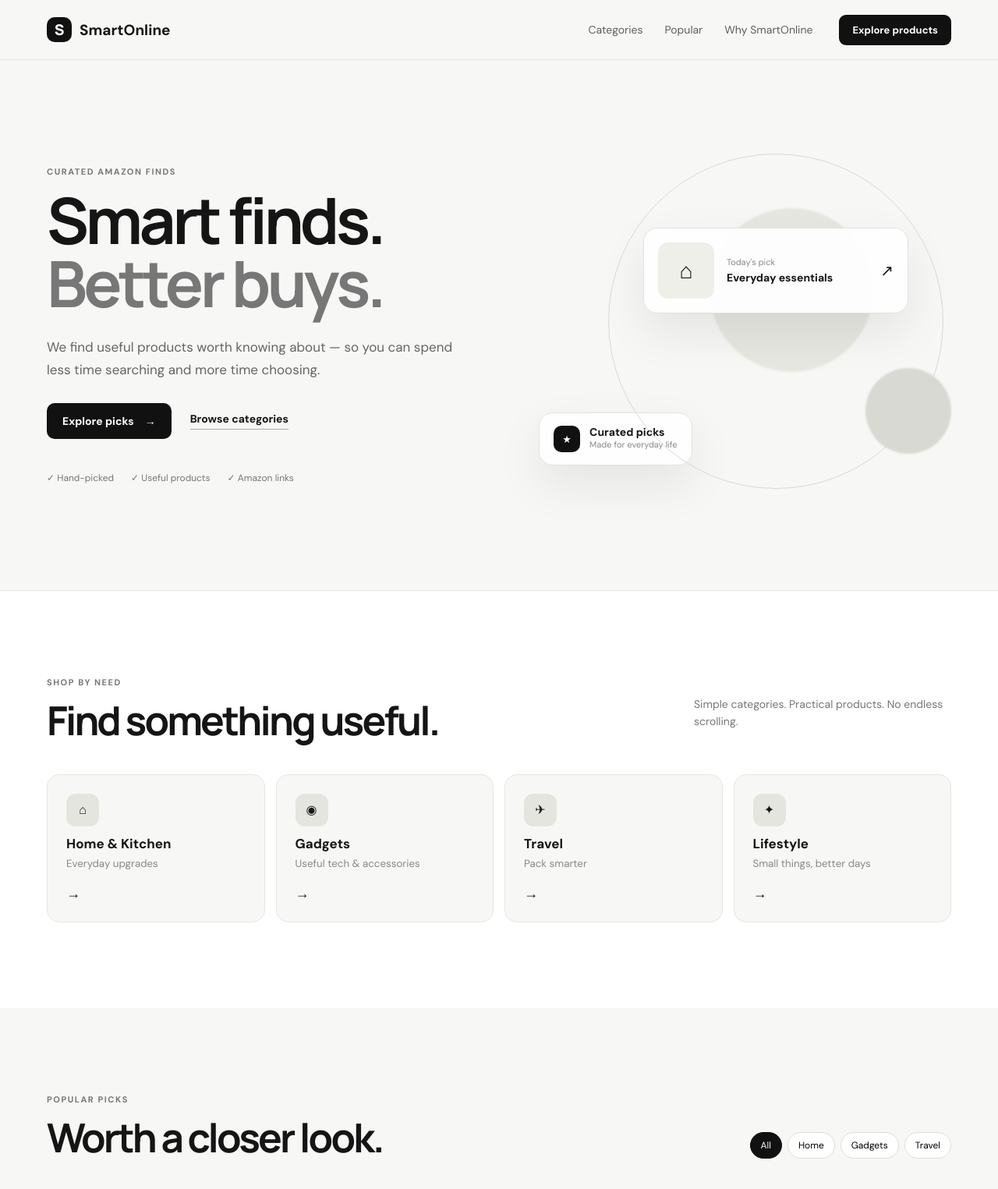
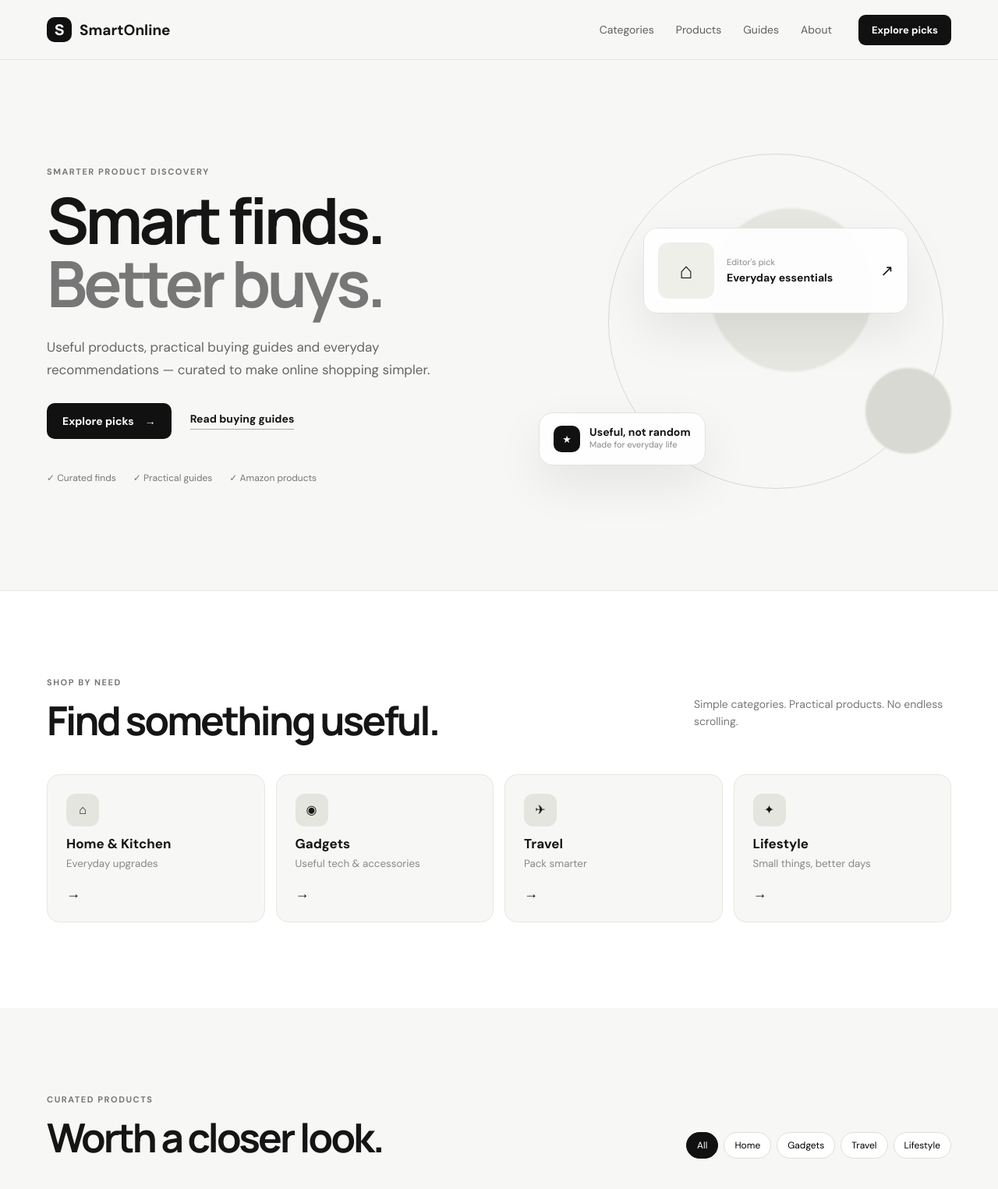
Before and after one commit to skvijay052/smartonline, a plain HTML site: page index.html in a window 1280 px wide. Shown: the top 1525 px of the page at 78% size. Drawn offline with Linux system fonts and the light colour scheme.

Commit message:
Upgrade SmartOnline static site: index.html

```diff
--- a/index.html
+++ b/index.html
@@ -1,105 +1,66 @@
 <!doctype html>
 <html lang="en">
 <head>
-  <meta charset="UTF-8" />
-  <meta name="viewport" content="width=device-width, initial-scale=1.0" />
-  <meta name="description" content="SmartOnline — discover useful products on Amazon India, curated for everyday life." />
-  <title>SmartOnline — Smart finds. Better buys.</title>
-  <link rel="preconnect" href="https://fonts.googleapis.com">
-  <link rel="preconnect" href="https://fonts.gstatic.com" crossorigin>
-  <link href="https://fonts.googleapis.com/css2?family=DM+Sans:wght@400;500;600;700&family=Manrope:wght@700;800&display=swap" rel="stylesheet">
-  <link rel="stylesheet" href="styles.css" />
+<meta charset="UTF-8"><meta name="viewport" content="width=device-width,initial-scale=1">
+<meta name="description" content="SmartOnline helps you discover useful products, practical buying guides and curated Amazon finds for everyday life in India.">
+<meta name="robots" content="index,follow">
+<title>SmartOnline — Smart finds. Better buys.</title>
+<link rel="preconnect" href="https://fonts.googleapis.com"><link rel="preconnect" href="https://fonts.gstatic.com" crossorigin>
+<link href="https://fonts.googleapis.com/css2?family=DM+Sans:wght@400;500;600;700&family=Manrope:wght@700;800&display=swap" rel="stylesheet">
+<link rel="stylesheet" href="styles.css">
 </head>
 <body>
-  <header class="site-header">
-    <div class="container nav">
-      <a class="brand" href="#"><span class="brand-mark">S</span><span>SmartOnline</span></a>
-      <nav>
-        <a href="#categories">Categories</a>
-        <a href="#popular">Popular</a>
-        <a href="#why">Why SmartOnline</a>
-      </nav>
-      <a class="nav-cta" href="#popular">Explore products</a>
-    </div>
-  </header>
+<header class="site-header"><div class="container nav">
+<a class="brand" href="#"><span class="brand-mark">S</span><span>SmartOnline</span></a>
+<nav><a href="#categories">Categories</a><a href="#products">Products</a><a href="#guides">Guides</a><a href="#about">About</a></nav>
+<a class="nav-cta" href="#products">Explore picks</a>
+</div></header>
+<main>
+<section class="hero"><div class="container hero-grid"><div class="hero-copy">
+<p class="eyebrow">SMARTER PRODUCT DISCOVERY</p><h1>Smart finds.<br><span>Better buys.</span></h1>
+<p class="hero-text">Useful products, practical buying guides and everyday recommendations — curated to make online shopping simpler.</p>
+<div class="hero-actions"><a class="button primary" href="#products">Explore picks <span>→</span></a><a class="text-link" href="#guides">Read buying guides</a></div>
+<div class="trust-row"><span>✓ Curated finds</span><span>✓ Practical guides</span><span>✓ Amazon products</span></div>
+</div><div class="hero-art"><div class="orb orb-one"></div><div class="orb orb-two"></div><div class="hero-ring"></div>
+<div class="floating-card card-main"><div class="product-visual">⌂</div><div><small>Editor's pick</small><strong>Everyday essentials</strong></div><span class="arrow">↗</span></div>
+<div class="floating-card card-small"><span class="mini-icon">★</span><div><strong>Useful, not random</strong><small>Made for everyday life</small></div></div>
+</div></div></section>
 
-  <main>
-    <section class="hero">
-      <div class="container hero-grid">
-        <div class="hero-copy">
-          <p class="eyebrow">CURATED AMAZON FINDS</p>
-          <h1>Smart finds.<br><span>Better buys.</span></h1>
-          <p class="hero-text">We find useful products worth knowing about — so you can spend less time searching and more time choosing.</p>
-          <div class="hero-actions">
-            <a class="button primary" href="#popular">Explore picks <span>→</span></a>
-            <a class="text-link" href="#categories">Browse categories</a>
-          </div>
-          <div class="trust-row">
-            <span>✓ Hand-picked</span>
-            <span>✓ Useful products</span>
-            <span>✓ Amazon links</span>
-          </div>
-        </div>
-        <div class="hero-art">
-          <div class="orb orb-one"></div><div class="orb orb-two"></div>
-          <div class="floating-card card-main">
-            <div class="product-visual visual-home">⌂</div>
-            <div><small>Today's pick</small><strong>Everyday essentials</strong></div>
-            <span class="arrow">↗</span>
-          </div>
-          <div class="floating-card card-small">
-            <span class="mini-icon">★</span><div><strong>Curated picks</strong><small>Made for everyday life</small></div>
-          </div>
-          <div class="hero-ring"></div>
-        </div>
-      </div>
-    </section>
+<section id="categories" class="section categories"><div class="container"><div class="section-heading"><div><p class="eyebrow">SHOP BY NEED</p><h2>Find something useful.</h2></div><p>Simple categories. Practical products. No endless scrolling.</p></div>
+<div class="category-grid">
+<a class="category-card" href="#products" data-category="Home & Kitchen"><span class="category-icon">⌂</span><strong>Home & Kitchen</strong><small>Everyday upgrades</small><span>→</span></a>
+<a class="category-card" href="#products" data-category="Gadgets"><span class="category-icon">◉</span><strong>Gadgets</strong><small>Useful tech & accessories</small><span>→</span></a>
+<a class="category-card" href="#products" data-category="Travel"><span class="category-icon">✈</span><strong>Travel</strong><small>Pack smarter</small><span>→</span></a>
+<a class="category-card" href="#products" data-category="Lifestyle"><span class="category-icon">✦</span><strong>Lifestyle</strong><small>Small things, better days</small><span>→</span></a>
+</div></div></section>
 
-    <section id="categories" class="section categories">
-      <div class="container">
-        <div class="section-heading">
-          <div><p class="eyebrow">SHOP BY NEED</p><h2>Find something useful.</h2></div>
-          <p>Simple categories. Practical products. No endless scrolling.</p>
-        </div>
-        <div class="category-grid">
-          <a class="category-card" href="#popular" data-category="Home & Kitchen"><span class="category-icon">⌂</span><strong>Home & Kitchen</strong><small>Everyday upgrades</small><span>→</span></a>
-          <a class="category-card" href="#popular" data-category="Gadgets"><span class="category-icon">◉</span><strong>Gadgets</strong><small>Useful tech & accessories</small><span>→</span></a>
-          <a class="category-card" href="#popular" data-category="Travel"><span class="category-icon">✈</span><strong>Travel</strong><small>Pack smarter</small><span>→</span></a>
-          <a class="category-card" href="#popular" data-category="Lifestyle"><span class="category-icon">✦</span><strong>Lifestyle</strong><small>Small things, better days</small><span>→</span></a>
-        </div>
-      </div>
-    </section>
+<section id="products" class="section products-section"><div class="container"><div class="section-heading"><div><p class="eyebrow">CURATED PRODUCTS</p><h2>Worth a closer look.</h2></div>
+<div class="filters"><button class="filter active" data-filter="All">All</button><button class="filter" data-filter="Home & Kitchen">Home</button><button class="filter" data-filter="Gadgets">Gadgets</button><button class="filter" data-filter="Travel">Travel</button><button class="filter" data-filter="Lifestyle">Lifestyle</button></div></div>
+<div id="productGrid" class="product-grid"></div></div></section>
 
-    <section id="popular" class="section products-section">
-      <div class="container">
-        <div class="section-heading">
-          <div><p class="eyebrow">POPULAR PICKS</p><h2>Worth a closer look.</h2></div>
-          <div class="filters"><button class="filter active" data-filter="All">All</button><button class="filter" data-filter="Home & Kitchen">Home</button><button class="filter" data-filter="Gadgets">Gadgets</button><button class="filter" data-filter="Travel">Travel</button></div>
-        </div>
-        <div id="productGrid" class="product-grid"></div>
-      </div>
-    </section>
+<section id="guides" class="section guides"><div class="container"><div class="section-heading"><div><p class="eyebrow">BUYING GUIDES</p><h2>Choose with confidence.</h2></div><p>Simple, original guides to help you think through everyday purchases.</p></div>
+<div class="guide-grid">
+<article class="guide-card"><span>HOME</span><h3>7 small home upgrades that make everyday life easier</h3><p>Practical ideas for organizing, cooking and keeping your space comfortable.</p><a href="#guide-home">Read guide →</a></article>
+<article class="guide-card"><span>GADGETS</span><h3>What to look for before buying everyday tech accessories</h3><p>A simple checklist covering compatibility, build quality, charging and value.</p><a href="#guide-gadgets">Read guide →</a></article>
+<article class="guide-card"><span>TRAVEL</span><h3>Useful travel accessories worth packing</h3><p>Compact products that can make short trips and longer journeys easier.</p><a href="#guide-travel">Read guide →</a></article>
+<article class="guide-card"><span>LIFESTYLE</span><h3>How to avoid buying products you don't really need</h3><p>A practical framework for comparing usefulness, frequency of use and total value.</p><a href="#guide-value">Read guide →</a></article>
+</div></div></section>
 
-    <section id="why" class="section why">
-      <div class="container why-grid">
-        <div><p class="eyebrow">WHY SMARTONLINE</p><h2>Less noise.<br>More useful finds.</h2></div>
-        <div class="why-list">
-          <article><span>01</span><div><h3>Curated, not crowded</h3><p>We focus on products that solve a real everyday problem instead of filling pages with random listings.</p></div></article>
-          <article><span>02</span><div><h3>Easy to compare</h3><p>Clear product information helps you decide whether something is worth opening on Amazon.</p></div></article>
-          <article><span>03</span><div><h3>Built for India</h3><p>Our picks are designed around practical needs, budgets and shopping habits in India.</p></div></article>
-        </div>
-      </div>
-    </section>
+<section class="guide-details"><div class="container">
+<article id="guide-home"><p class="eyebrow">BUYING GUIDE · HOME</p><h2>7 small home upgrades that make everyday life easier</h2><p>Good home products don't need to be complicated. Start with the friction you notice every day: clutter, difficult storage, awkward cleaning or repetitive tasks. Measure the space first, check the material and dimensions, and choose something you'll actually use frequently.</p><p>For storage products, look for stackability and easy cleaning. For kitchen tools, prioritize durable materials and comfortable handling. For desk products, cable management and footprint often matter more than extra features. The goal is not to own more things — it is to make recurring tasks easier.</p></article>
+<article id="guide-gadgets"><p class="eyebrow">BUYING GUIDE · GADGETS</p><h2>What to look for before buying everyday tech accessories</h2><p>Check compatibility before price. Confirm connectors, supported devices, charging standards and dimensions. Then look at build quality, warranty information and whether the product solves a specific problem you have.</p><p>For accessories used every day, durability and convenience usually matter more than a long list of features. Read the manufacturer's specifications and compare the exact model rather than assuming two similarly named products are identical.</p></article>
+<article id="guide-travel"><p class="eyebrow">BUYING GUIDE · TRAVEL</p><h2>Useful travel accessories worth packing</h2><p>Travel products earn their place when they save space, protect important items or reduce repeated inconvenience. Think organizers, reusable bottles, compact charging accessories and lightweight storage.</p><p>Before buying, check dimensions, weight, material and airline or destination requirements where relevant. A product that is useful at home but bulky in a suitcase may not be a good travel purchase.</p></article>
+<article id="guide-value"><p class="eyebrow">BUYING GUIDE · VALUE</p><h2>How to avoid buying products you don't really need</h2><p>Ask three questions: Will I use it regularly? Does it solve a real problem? Would I still want it after comparing alternatives? If the answer is unclear, wait.</p><p>Price is only one part of value. Consider durability, maintenance, replacement cost, warranty and how often the product will actually be used. Smart shopping is often about buying fewer things that work well.</p></article>
+</div></section>
 
-    <section class="newsletter">
-      <div class="container newsletter-inner">
-        <div><p class="eyebrow">SMARTER SHOPPING</p><h2>Good products, without the overwhelm.</h2></div>
-        <a class="button light" href="#popular">See today's picks →</a>
-      </div>
-    </section>
-  </main>
+<section id="about" class="section why"><div class="container why-grid"><div><p class="eyebrow">ABOUT SMARTONLINE</p><h2>Less noise.<br>More useful finds.</h2></div><div class="why-list">
+<article><span>01</span><div><h3>Curated, not crowded</h3><p>We focus on useful product ideas instead of filling pages with random listings.</p></div></article>
+<article><span>02</span><div><h3>Clear information</h3><p>Our guides focus on practical considerations so you can make your own purchase decision.</p></div></article>
+<article><span>03</span><div><h3>Built for everyday India</h3><p>We cover practical needs, budgets and shopping habits relevant to Indian consumers.</p></div></article>
+</div></div></section>
 
-  <footer><div class="container footer-inner"><a class="brand" href="#"><span class="brand-mark">S</span><span>SmartOnline</span></a><p>Independent product discovery for smarter everyday shopping.</p><span>© 2026 SmartOnline</span></div></footer>
-  <script src="script.js"></script>
-</body>
-</html>
+<section class="section disclosure"><div class="container disclosure-inner"><p class="eyebrow">AFFILIATE DISCLOSURE</p><h2>How SmartOnline works</h2><p>SmartOnline is an independent product-discovery website. Some links may eventually be affiliate links, which means we may earn a commission when a qualifying purchase is made through a link. This does not increase the price you pay. Product availability, pricing and terms are determined by the retailer.</p><p class="notice">Amazon Associate disclosure will be added here before using Amazon Associates affiliate links.</p></div></section>
+</main>
+<footer><div class="container footer-inner"><div><a class="brand" href="#"><span class="brand-mark">S</span><span>SmartOnline</span></a><p>Independent product discovery for smarter everyday shopping.</p></div><div class="footer-links"><a href="#about">About</a><a href="#guides">Buying Guides</a><a href="privacy.html">Privacy</a><a href="contact.html">Contact</a></div><span>© 2026 SmartOnline</span></div></footer>
+<script src="script.js"></script>
+</body></html>
```
